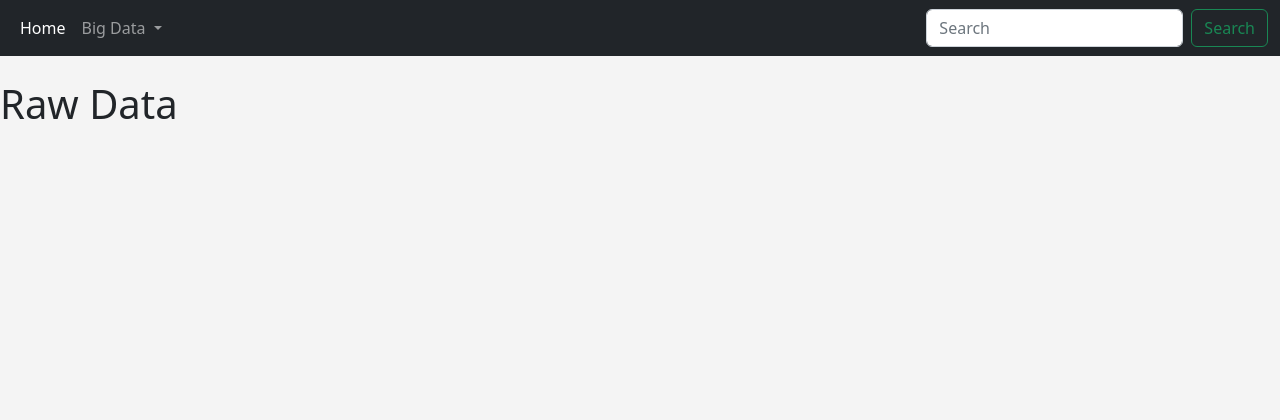
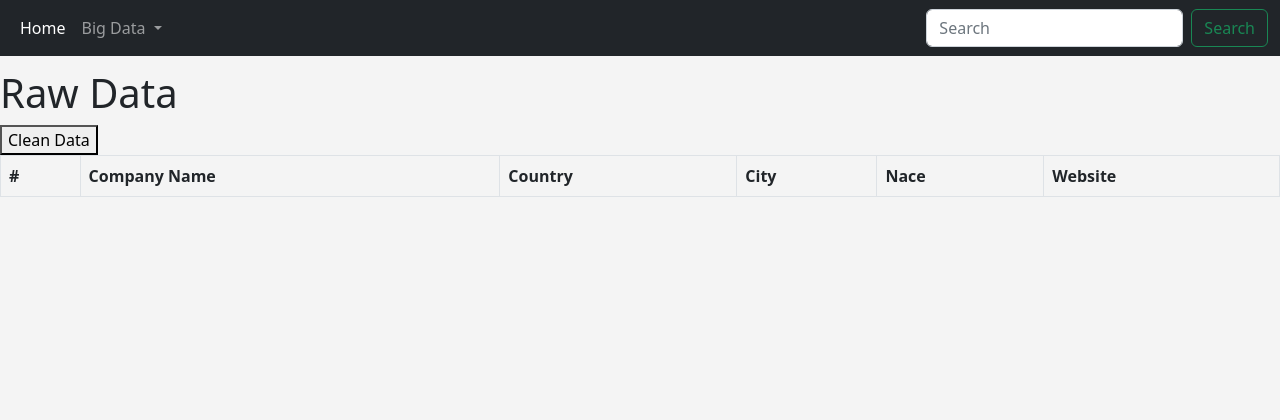
Before and after one commit to da4o88/big_data_purification, a Flask app: page /raw-data in a window 1280 px wide. Shown: the top 420 px of the page. Run offline with Flask 2, Linux system fonts and the light colour scheme; data that the repository does not hold is empty.

Commit message:
get raw data from database and display in html table

```diff
--- a/app.py
+++ b/app.py
@@ -5,19 +5,24 @@ import pandas as pd
 import sqlite3
 
 app = Flask(__name__)
-app.config["SQLALCHEMY_DATABASE_URI"] = "sqlite:///data"
-db = SQLAlchemy(app)
+# Get DB connections
+# app.config["SQLALCHEMY_DATABASE_URI"] = "sqlite:///data"
+# db = SQLAlchemy(app)
+
 
 
 @app.route('/')
 def home():  # put application's code here
-    companies = db.Query
+
     return render_template("home.html")
 
 
 @app.route('/raw-data')
 def get_raw_data():
-    return render_template("raw_data.html")
+    conn = get_db_connection()
+    companies = conn.execute('SELECT * FROM companies').fetchall()
+    conn.close()
+    return render_template("raw_data.html", companies=companies)
 
 
 @app.route('/show-data')
@@ -25,5 +30,11 @@ def show_data():
     return render_template("show_data.html")
 
 
+def get_db_connection():
+    conn = sqlite3.connect('data.db')
+    conn.row_factory = sqlite3.Row
+    return conn
+
+
 if __name__ == '__main__':
-    app.run()
+    app.run(debug=True)
--- a/static/css/main.css
+++ b/static/css/main.css
@@ -24,3 +24,7 @@ body {
   margin-right: auto;
   text-align: center;
 }
+
+#content {
+    margin-top: 45px;
+}
--- a/templates/base_parts/navbar.html
+++ b/templates/base_parts/navbar.html
@@ -1,4 +1,4 @@
-<nav nav class="navbar navbar-expand-lg bg-dark navbar-dark">
+<nav class="navbar navbar-expand-lg bg-dark navbar-dark fixed-top">
   <div class="container-fluid">
 
     <button class="navbar-toggler" type="button" data-bs-toggle="collapse" data-bs-target="#navbarSupportedContent" aria-controls="navbarSupportedContent" aria-expanded="false" aria-label="Toggle navigation">
--- a/templates/raw_data.html
+++ b/templates/raw_data.html
@@ -1,4 +1,35 @@
 {% extends 'base.html' %}
 {% block content %}
-<h1>Raw Data</h1>
+    <div>
+        <div>
+            <h1>Raw Data</h1>
+            <button>Clean Data</button>
+        </div>
+
+        <table class="table table-striped table-hover table-bordered">
+
+              <thead>
+                <tr>
+                  <th scope="col">#</th>
+                  <th scope="col">Company Name</th>
+                  <th scope="col">Country</th>
+                  <th scope="col">City</th>
+                  <th scope="col">Nace</th>
+                  <th scope="col">Website</th>
+                </tr>
+              </thead>
+              <tbody class="table-group-divider">
+              {% for company in companies %}
+                <tr>
+                  <th scope="row">{{ companies.index(company) + 1 }}</th>
+                  <td>{{ company['name'] }}</td>
+                  <td>{{ company['country_iso'] }}</td>
+                  <td>{{ company['city'] }}</td>
+                  <td>{{ company['nace'] }}</td>
+                  <td>{{ company['website'] }}</td>
+                </tr>
+              </tbody>
+            {% endfor %}
+            </table>
+    </div>
 {% endblock %}
```
